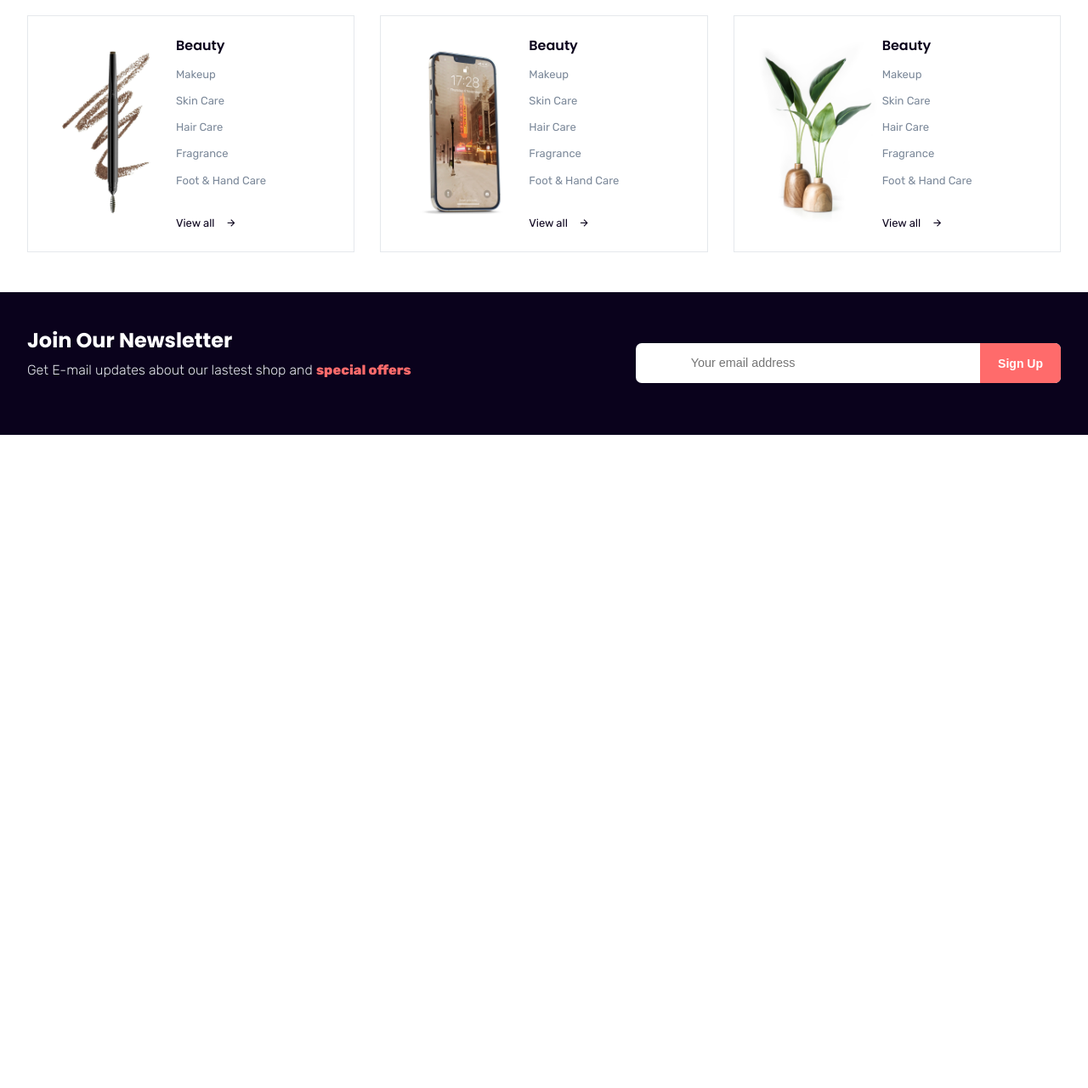
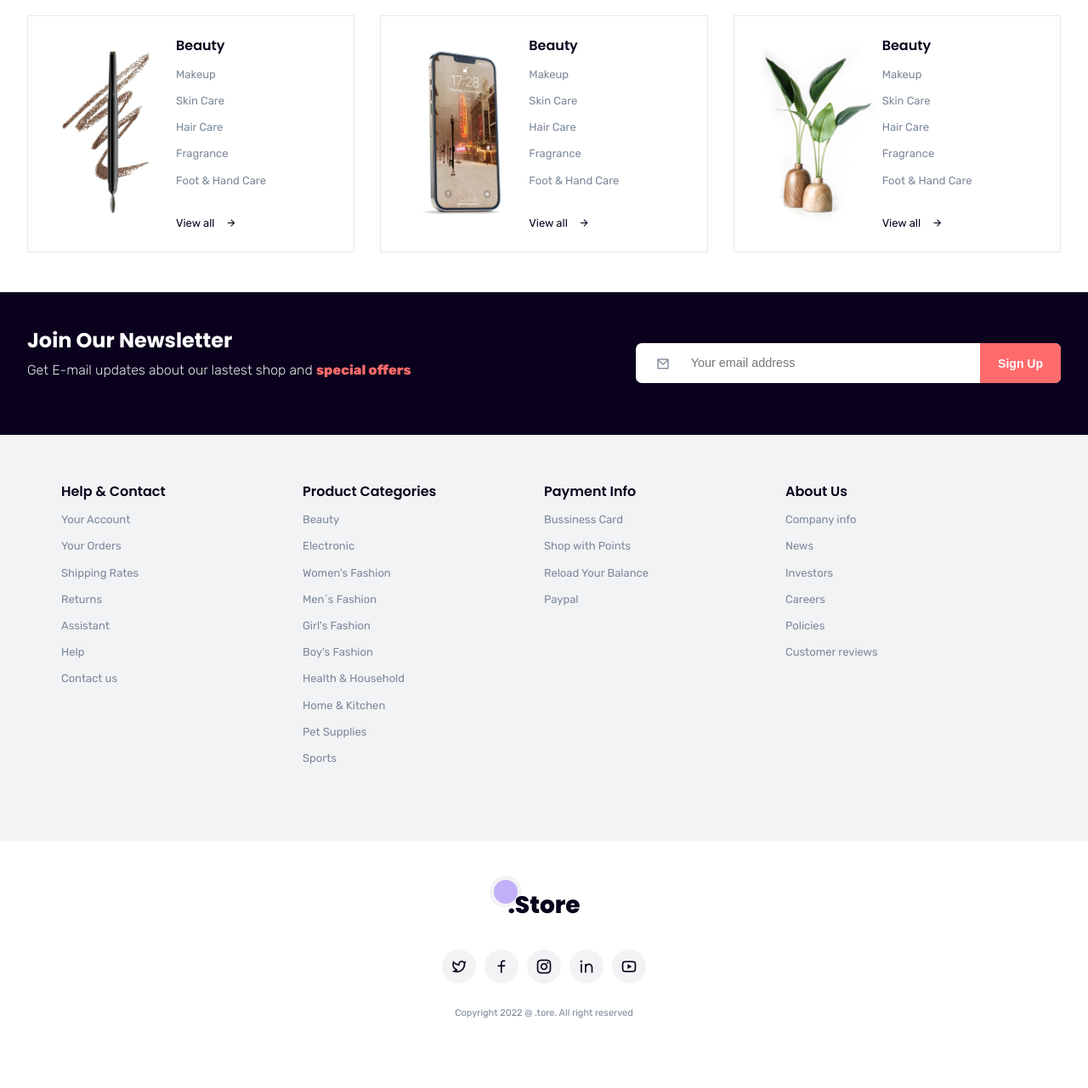
Before and after one commit to imaginarteStudio/EcommersUx_Ui, a plain HTML site: page index.html in a window 1280 px wide. Shown: the part 3384-4665 px from the top of the page at 85% size. Before the commit the page ends 3896 px from the top, so only its background shows below. Drawn offline with nearby package versions, Linux system fonts and the light colour scheme.

Commit message:
Que ganas de largarme, solo me quedo por vos te toca 1:56:34

```diff
--- a/index.html
+++ b/index.html
@@ -1233,7 +1233,7 @@
                 <p>Get E-mail updates about our lastest shop and <strong>special offers</strong></p>
               </div>
               <form action="" class="search">
-                <span class="icon-large"><i class="ri-mai-line"></i></span>
+                <span class="icon-large"><i class="ri-mail-line"></i></span>
                 <input type="mail" placeholder="Your email address" required>
                 <button type="submit">Sign Up</button>
               </form>
@@ -1241,7 +1241,94 @@
           </div>
         </div>
       </div>
-      <!-- Empiece aquí jefe Att el otro jefe Chuel c:  -->
+
+      <div class="widgets">
+        <div class="container">
+          <div class="wrapper">
+            <div class="flexwrap">
+              <div class="row">
+                <div class="item mini-links">
+                  <h4>Help & Contact</h4>
+                  <ul class="flexcol">
+                    <li><a href="#">Your Account</a></li>
+                    <li><a href="#">Your Orders</a></li>
+                    <li><a href="#">Shipping Rates</a></li>
+                    <li><a href="#">Returns</a></li>
+                    <li><a href="#">Assistant</a></li>
+                    <li><a href="#">Help</a></li>
+                    <li><a href="#">Contact us</a></li>
+                  </ul>
+                </div>
+              </div>
+              <div class="row">
+                <div class="item mini-links">
+                  <h4>Product Categories</h4>
+                  <ul class="flexcol">
+                    <li><a href="#">Beauty</a></li>
+                    <li><a href="#">Electronic</a></li>
+                    <li><a href="#">Women's Fashion</a></li>
+                    <li><a href="#">Men´s Fashion</a></li>
+                    <li><a href="#">Girl's Fashion</a></li>
+                    <li><a href="#">Boy's Fashion</a></li>
+                    <li><a href="#">Health & Household</a></li>
+                    <li><a href="#">Home & Kitchen</a></li>
+                    <li><a href="#">Pet Supplies</a></li>
+                    <li><a href="#">Sports</a></li>
+
+
+                  </ul>
+                </div>
+              </div>
+              <div class="row">
+                <div class="item mini-links">
+                  <h4>Payment Info</h4>
+                  <ul class="flexcol">
+                    <li><a href="#">Bussiness Card</a></li>
+                    <li><a href="#">Shop with Points</a></li>
+                    <li><a href="#">Reload Your Balance</a></li>
+                    <li><a href="#">Paypal</a></li>
+                  </ul>
+                </div>
+              </div>
+              <div class="row">
+                <div class="item mini-links">
+                  <h4>About Us</h4>
+                  <ul class="flexcol">
+                    <li><a href="#">Company info</a></li>
+                    <li><a href="#">News</a></li>
+                    <li><a href="#">Investors</a></li>
+                    <li><a href="#">Careers</a></li>
+                    <li><a href="#">Policies</a></li>
+                    <li><a href="#">Customer reviews</a></li>
+                  </ul>
+                </div>
+              </div>
+            </div>
+          </div>
+        </div>
+      </div>
+      <!--Widget-->
+      <div class="footer-info">
+        <div class="container">
+          <div class="wrapper">
+            <div class="flexcol">
+              <div class="logo">
+                <a href="#"><span class="circle"></span>.Store</a>
+              </div>
+              <div class="socials">
+                <ul class="flexitem">
+                  <li><a href="#"><i class="ri-twitter-line"></i></a></li>
+                  <li><a href="#"><i class="ri-facebook-line"></i></a></li>
+                  <li><a href="#"><i class="ri-instagram-line"></i></a></li>
+                  <li><a href="#"><i class="ri-linkedin-line"></i></a></li>
+                  <li><a href="#"><i class="ri-youtube-line"></i></a></li>
+                </ul>
+              </div>
+            </div>
+            <p class="mini-text">Copyright 2022 @ .tore. All right reserved</p>
+          </div>
+        </div>
+      </div>
     </footer>
   </div>
   <script src="https://cdn.jsdelivr.net/npm/swiper@11/swiper-bundle.min.js"></script>
--- a/style.css
+++ b/style.css
@@ -1062,6 +1062,47 @@ form.search button:hover {
   max-width: 500px;
   width: var(--percent100);
 }
+
+.widgets{
+  padding: 3.5em 2.5em;
+  background-color: var(--light-bg-color);
+}
+
+.footer-info{
+  padding: 3.5em 0 5em;
+}
+.footer-info .wrapper .flexcol{
+  align-items: center;
+  gap: 0;
+}
+
+.footer-info ul li a{
+  font-size: 1.25em;
+  display: flex;
+  align-items: center;
+  justify-content: center;
+  width: 40px;
+  height: 40px;
+  background-color: var(--light-bg-color);
+  border-radius: var(--percent50);
+  margin: 0.25em;
+  transition: var(--trans-background);
+}
+
+.footer-info ul li a:hover{
+  background-color: var(--border-color);
+}
+
+.footer-info .logo a {
+  margin: 0 0 1em -0.75em;
+}
+
+.footer-info .mini-text{
+  margin-top: 2em;
+  text-align: center;
+}
+
+
 /* RESPONSIVE */
 @media screen and (min-width: 481px) {
   .products.main .item {
@@ -1075,7 +1116,8 @@ form.search button:hover {
   }
 
   .products.mini,
-  .banner .row {
+  .banner .row,
+  .widgets .row {
     flex: 0 0 50%;
   }
 
@@ -1282,7 +1324,8 @@ form.search button:hover {
     max-height: 373px;
   }
 
-  .products.main .item {
+  .products.main .item,
+  .widgets .row {
     flex: 0 0 25%;
   }
 
```
